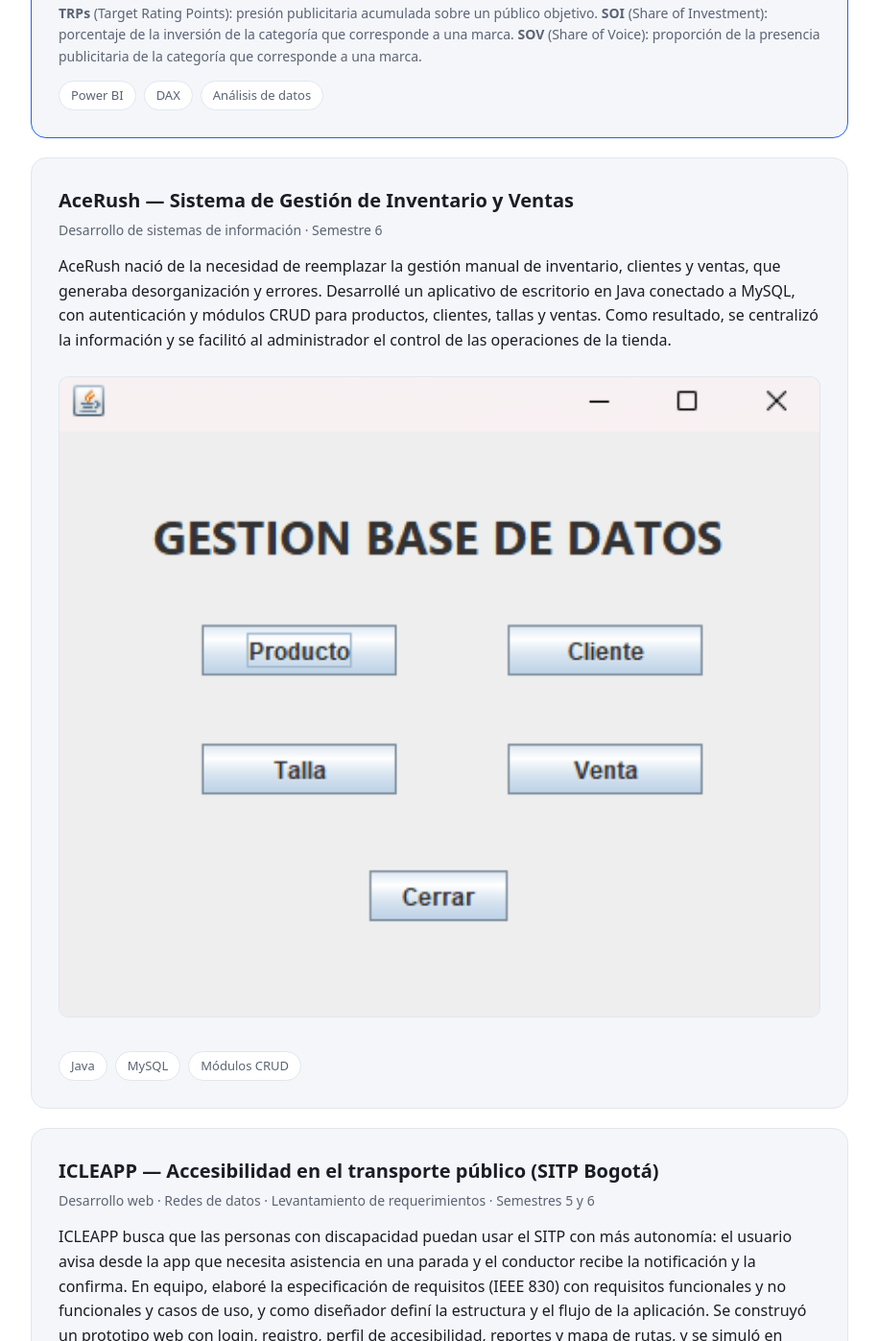
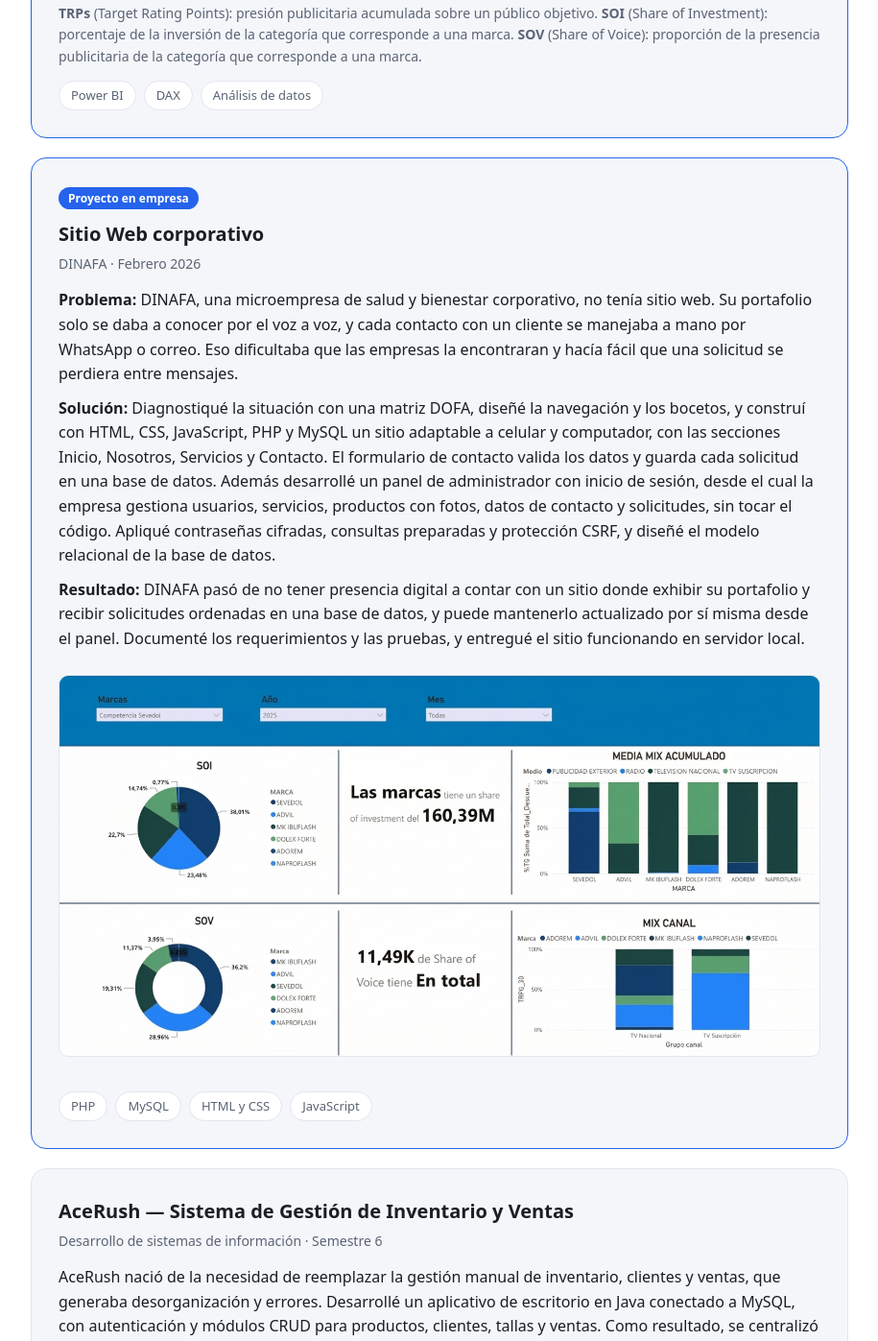
Before and after one commit to jlesmes2/github.io, a plain HTML site: page index.html in a window 1280 px wide. Shown: the part 1688-3085 px from the top of the page at 96% size, without its empty margins (182-1097 px from the left). Drawn offline with Linux system fonts and the light colour scheme.

Commit message:
Add DINAFA project details to index.html
Added a new project card for DINAFA's corporate website, detailing the problem, solution, and results.

```diff
--- a/index.html
+++ b/index.html
@@ -120,6 +120,22 @@
       </div>
     </div>
 
+    <div class="card featured">
+      <span class="badge">Proyecto en empresa</span>
+      <h3>Sitio Web corporativo</h3>
+      <div class="meta">DINAFA · Febrero 2026</div>
+      <p><strong>Problema:</strong> DINAFA, una microempresa de salud y bienestar corporativo, no tenía sitio web. Su portafolio solo se daba a conocer por el voz a voz, y cada contacto con un cliente se manejaba a mano por WhatsApp o correo. Eso dificultaba que las empresas la encontraran y hacía fácil que una solicitud se perdiera entre mensajes.</p>
+      <p><strong>Solución:</strong> Diagnostiqué la situación con una matriz DOFA, diseñé la navegación y los bocetos, y construí con HTML, CSS, JavaScript, PHP y MySQL un sitio adaptable a celular y computador, con las secciones Inicio, Nosotros, Servicios y Contacto. El formulario de contacto valida los datos y guarda cada solicitud en una base de datos. Además desarrollé un panel de administrador con inicio de sesión, desde el cual la empresa gestiona usuarios, servicios, productos con fotos, datos de contacto y solicitudes, sin tocar el código. Apliqué contraseñas cifradas, consultas preparadas y protección CSRF, y diseñé el modelo relacional de la base de datos.</p>
+      <p><strong>Resultado:</strong> DINAFA pasó de no tener presencia digital a contar con un sitio donde exhibir su portafolio y recibir solicitudes ordenadas en una base de datos, y puede mantenerlo actualizado por sí misma desde el panel. Documenté los requerimientos y las pruebas, y entregué el sitio funcionando en servidor local.</p>
+      <img class="shot" src="dashboard-trps.png" alt="Dashboard de seguimiento de TRPs, SOI y SOV en Power BI">
+      <div class="chips">
+        <span class="chip">PHP</span>
+        <span class="chip">MySQL</span>
+        <span class="chip">HTML y CSS</span>
+        <span class="chip">JavaScript</span>
+      </div>
+    </div>
+
     <!-- PROYECTOS ACADÉMICOS: copia este bloque por cada uno -->
     <div class="card">
       <h3>AceRush — Sistema de Gestión de Inventario y Ventas</h3>
```
